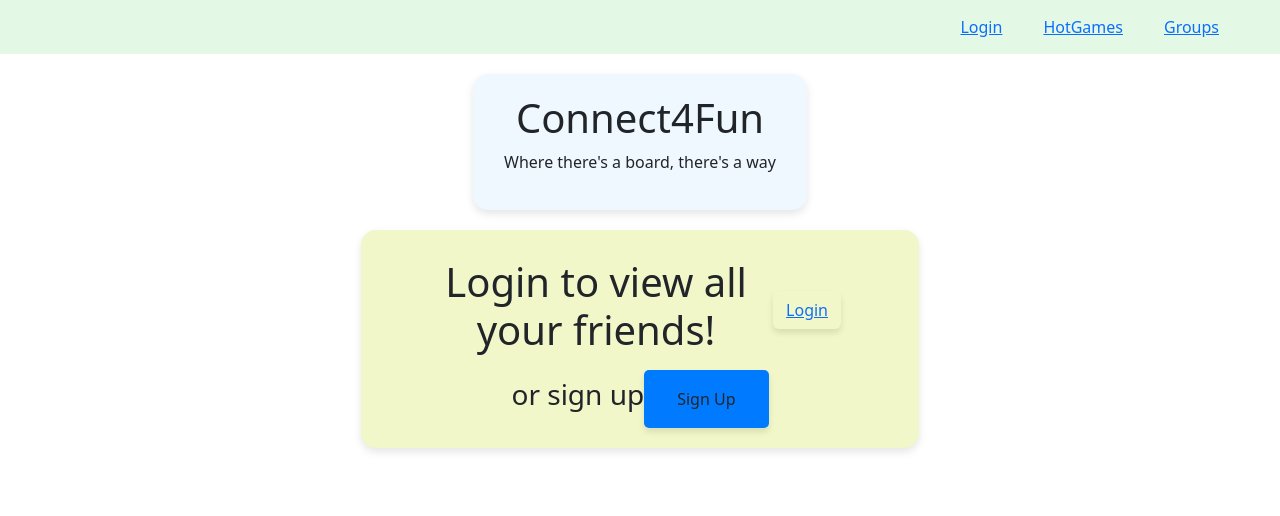
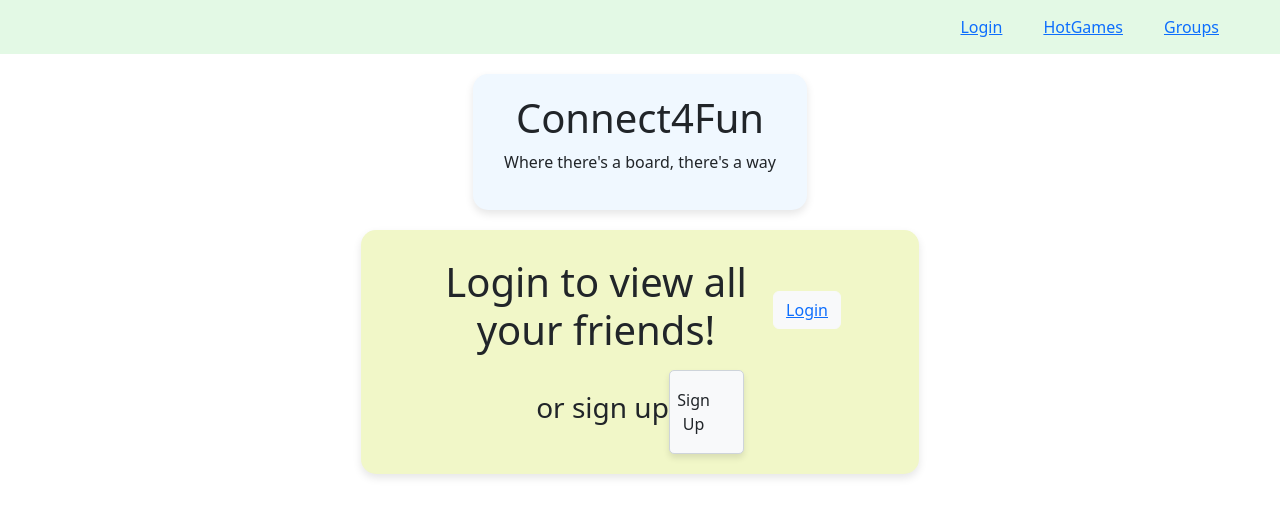
Before and after one commit to fluviangumbo/Board-Game-Night, a React (Vite) app in the folder client/: page / in a window 1280 px wide. Shown: the top 516 px of the page. Built offline with nearby package versions, Linux system fonts and the light colour scheme.

Commit message:
fixing buttons

```diff
--- a/client/src/index.css
+++ b/client/src/index.css
@@ -446,3 +446,33 @@ body {
   outline: none;               /* Remove default focus outline */
   box-shadow: 0 0 0 3px rgba(0, 123, 255, 0.5); /* Add custom focus outline */
 }
+
+.custom-light-button {
+  background-color: #f8f9fa;    /* Light gray background (Bootstrap light) */
+  color: #212529;               /* Dark text (Bootstrap dark) */
+  padding: 10px 20px;           /* Padding for the button */
+  border: 1px solid #ced4da;    /* Subtle border */
+  border-radius: 5px;           /* Rounded corners */
+  font-size: 16px;              /* Font size */
+  cursor: pointer;              /* Pointer on hover */
+  transition: background-color 0.3s ease, transform 0.2s ease;  /* Smooth transition */
+  box-shadow: 0 4px 6px rgba(0, 0, 0, 0.1);  /* Subtle shadow for depth */
+  max-width: 75px;
+  text-align: center;
+  align-items: center;}
+
+.custom-light-button:hover {
+  background-color: #e2e6ea;    /* Darker gray on hover */
+  transform: translateY(-1px);  /* Slightly lift the button */
+}
+
+.custom-light-button:active {
+  background-color: #dae0e5;    /* Slightly darker gray on click */
+  transform: translateY(0);     /* Reset transform */
+  box-shadow: 0 2px 4px rgba(0, 0, 0, 0.1);  /* Slightly smaller shadow */
+}
+
+.custom-light-button:focus {
+  outline: none;                /* Remove default focus outline */
+  box-shadow: 0 0 0 3px rgba(130, 138, 145, 0.5); /* Custom focus shadow */
+}
--- a/client/src/pages/Home.tsx
+++ b/client/src/pages/Home.tsx
@@ -52,7 +52,7 @@ const Home = () => {
         <div className="display-flex justify-space-between align-center py-2 px-5 login-notice">
           <h1>Login to view all your friends!</h1>
           <div className="login-button">
-            <button className="btn custom-button" type="button">
+            <button className="btn btn-light" type="button">
               <Link to="/login">Login</Link>
             </button>
           </div>
@@ -60,7 +60,7 @@ const Home = () => {
         {/* {!loginCheck ? ( */}
         <div className="login-notice">
           <h3>or sign up</h3>
-          <div className="login-button custom-button">
+          <div className="login-button custom-light-button">
             <Link to="/signup">
               <button className="btn" type="button">
                 Sign Up
```
